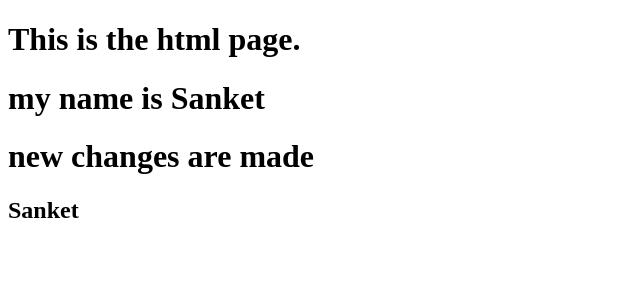
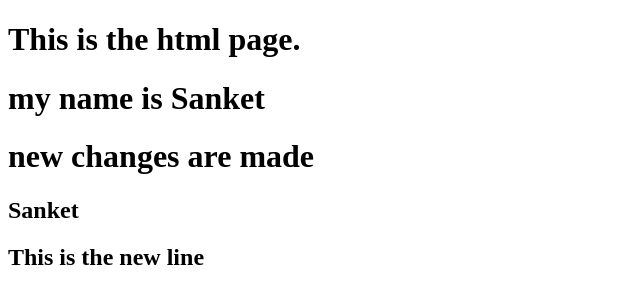
Before and after one commit to sanketyelugotla/jenkins-nginx, a plain HTML site: page index.html in a window 1280 px wide. Shown: the whole page, without its empty margins (0-640 px from the left). Drawn offline with Linux system fonts and the light colour scheme.

Commit message:
added line

```diff
--- a/index.html
+++ b/index.html
@@ -11,5 +11,6 @@
     <h1>my name is Sanket</h1>
     <h1>new changes are made</h1>
     <h2>Sanket</h2>
+    <h2>This is the new line</h2>
   </body>
 </html>
```
